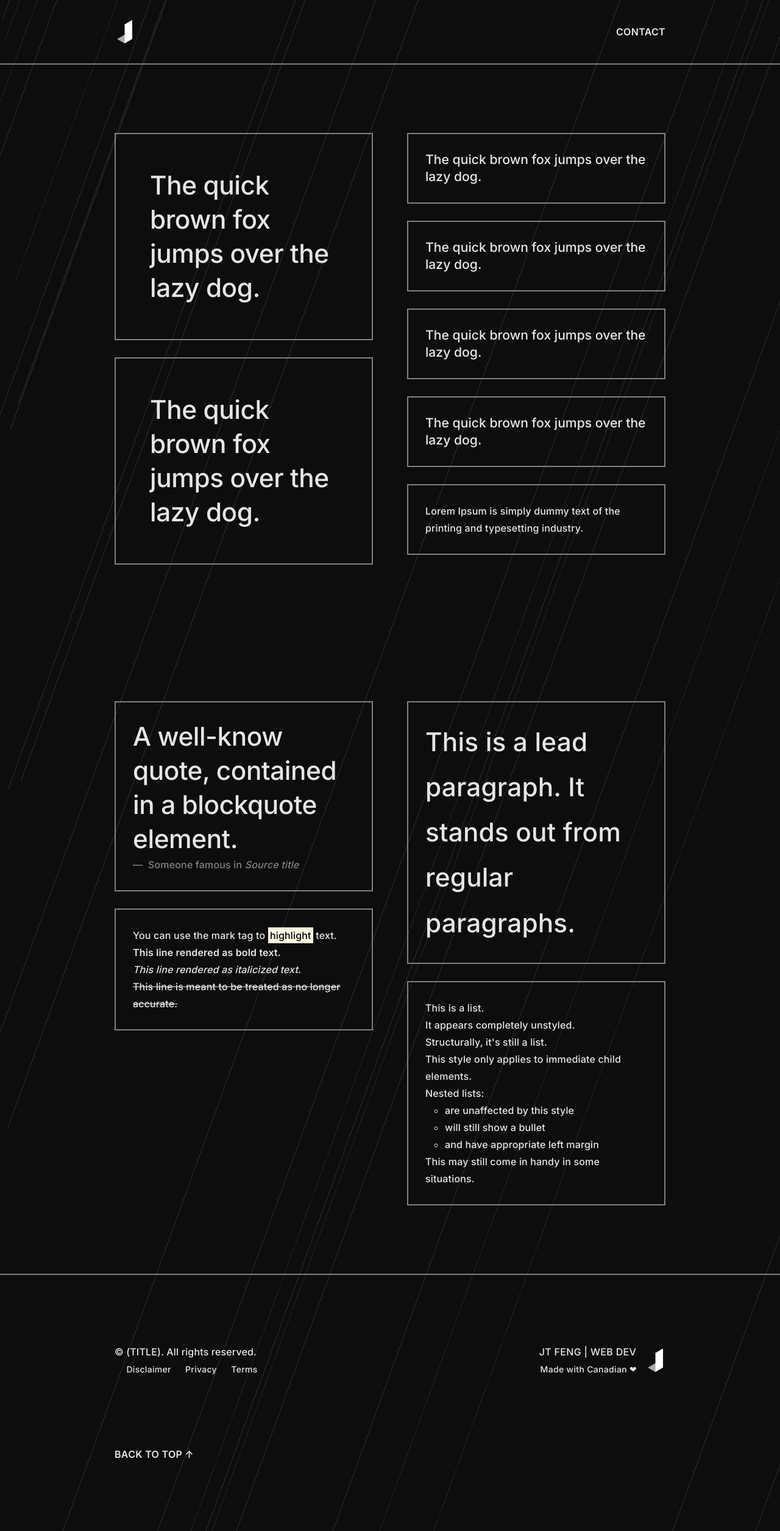
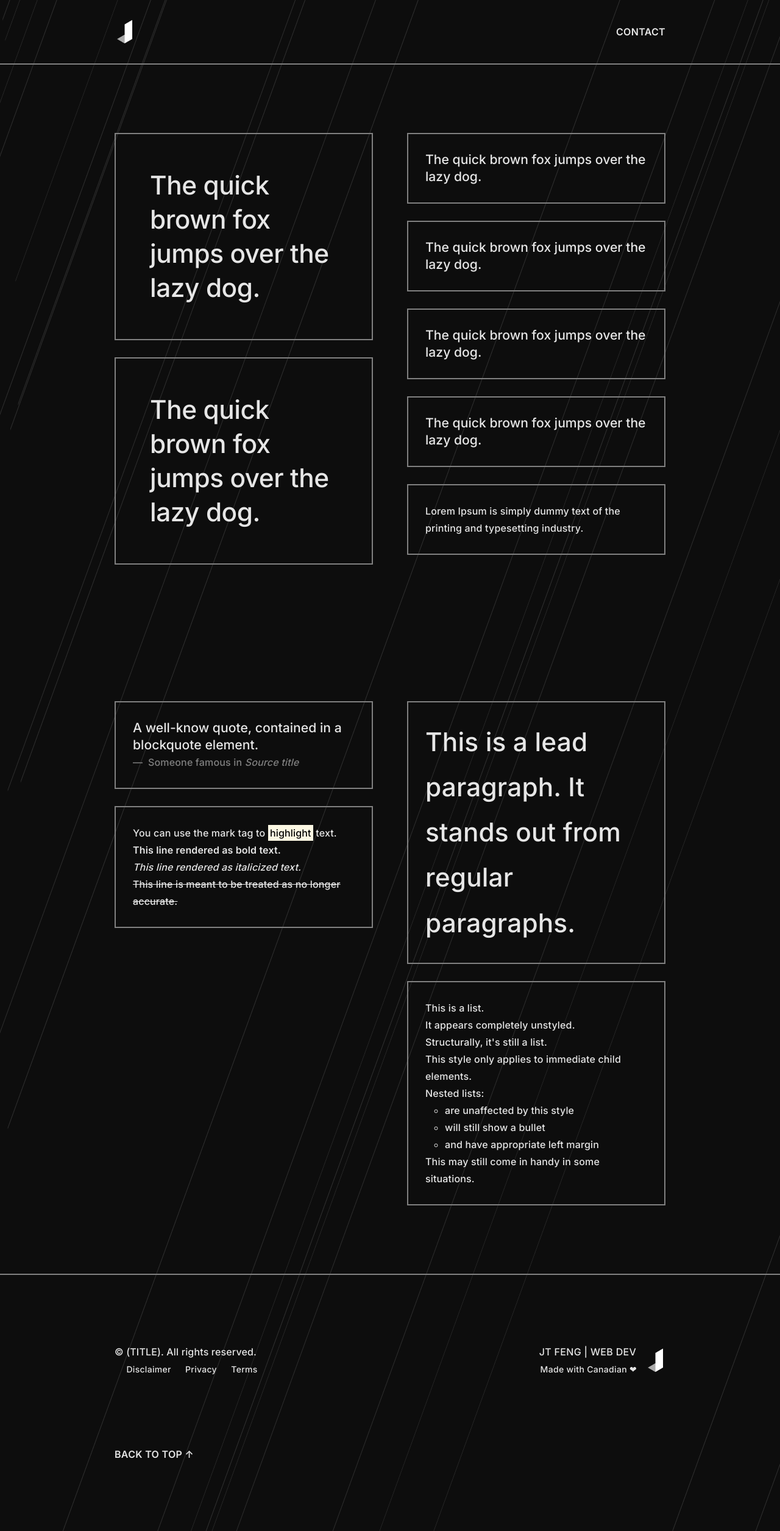
Before and after one commit to jingtianfeng/jekytrap, a Jekyll site: the page built from index.html, in a window 1280 px wide. Shown: the whole page at 61% size. Built offline with Jekyll 4.4.1, drawn with Linux system fonts in a browser that asks for light colours.

Commit message:
UPDATE styles: blockquote-*

```diff
--- a/assets/css/styles.scss
+++ b/assets/css/styles.scss
@@ -157,9 +157,9 @@
 $lead-font-size: $h2-font-size;
 $lead-font-weight: $font-weight-normal;
 // ---------------------------------------------------------------------------------
-$blockquote-font-size: $h2-font-size;
-$blockquote-letter-spacing: $h2-letter-spacing;
-$blockquote-line-height: $h2-line-height;
+$blockquote-font-size: $spacer * $spacer-ratio-sqrt;
+$blockquote-letter-spacing: 0;
+$blockquote-line-height: $spacer-ratio-sqrt;
 $blockquote-margin-y: 0;
 $blockquote-footer-color: $text-muted;
 $blockquote-footer-font-size: $font-size-base;
```
